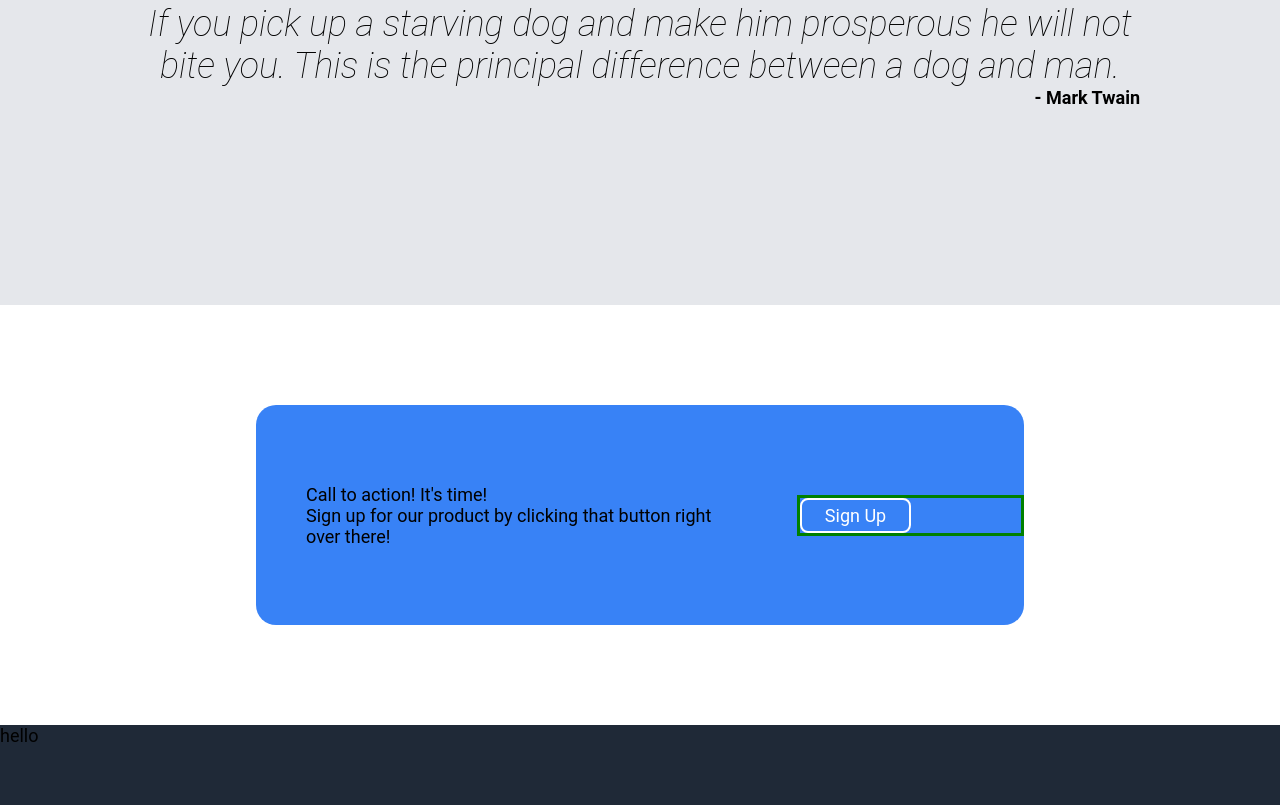
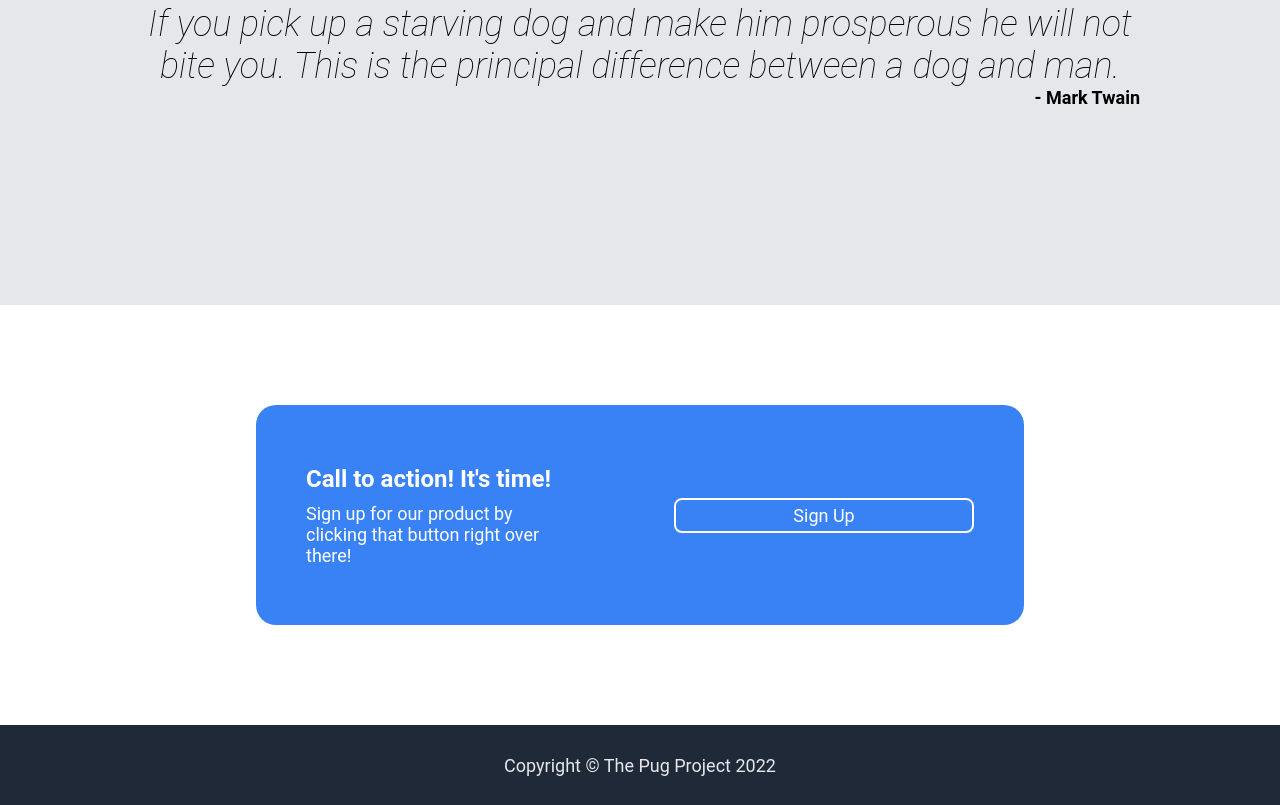
Before and after one commit to aarcThom/odin--landing-page, a plain HTML site: page landing-page.html in a window 1280 px wide. Shown: the part 1295-2100 px from the top of the page. Drawn offline with Linux system fonts and the light colour scheme.

Commit message:
Finish pug website
Finished the website. Used CSS flexbox and html to create a neat landing
page about pugs. Flexbox is starting to feel a bit intuitive. CSS seems
easy enough but I feel that I should be able to make the styling sheet
more concise. HTML is quite easy.

```diff
--- a/landing-page.html
+++ b/landing-page.html
@@ -89,7 +89,7 @@
                 </div>
             </div>
         </div>
-        <div class="footer">hello
+        <div class="footer">Copyright &copy The Pug Project 2022
         </div>
     </div>
 
--- a/style.css
+++ b/style.css
@@ -183,6 +183,12 @@ a {
 .footer {
     background-color: #1F2937;
     flex: 0 0 80px;
+
+    display: flex;
+    justify-content: center;
+    align-items: center;
+
+    color: #e5e7eb;
 }
 
 .signup-block {
@@ -208,11 +214,10 @@ a {
 
 .signup-button-box {
     flex: 1;
-    border: 3px solid green;
-    margin-top: auto;
-    margin-bottom: auto;
-    margin-left: auto;
-    margin-right: auto;
+    padding: 50px;
+    display: flex;
+    justify-content: center;
+    align-items: center;
 }
 
 .outline-button {
@@ -223,10 +228,21 @@ a {
     border: 2px solid white;
     padding: 5px 20px;
     border-radius: 8px;
-    min-width: 50%;
+    width: 300px;
 }
 
 .outline-button:hover {
     background-color: #2d62b8;
     cursor:pointer;
 }
+
+.signup-header {
+    font-size: 24px;
+    font-weight: bold;
+    color: white;
+    margin-bottom: 10px;
+}
+
+.signup-line {
+    color: white;
+}
```
